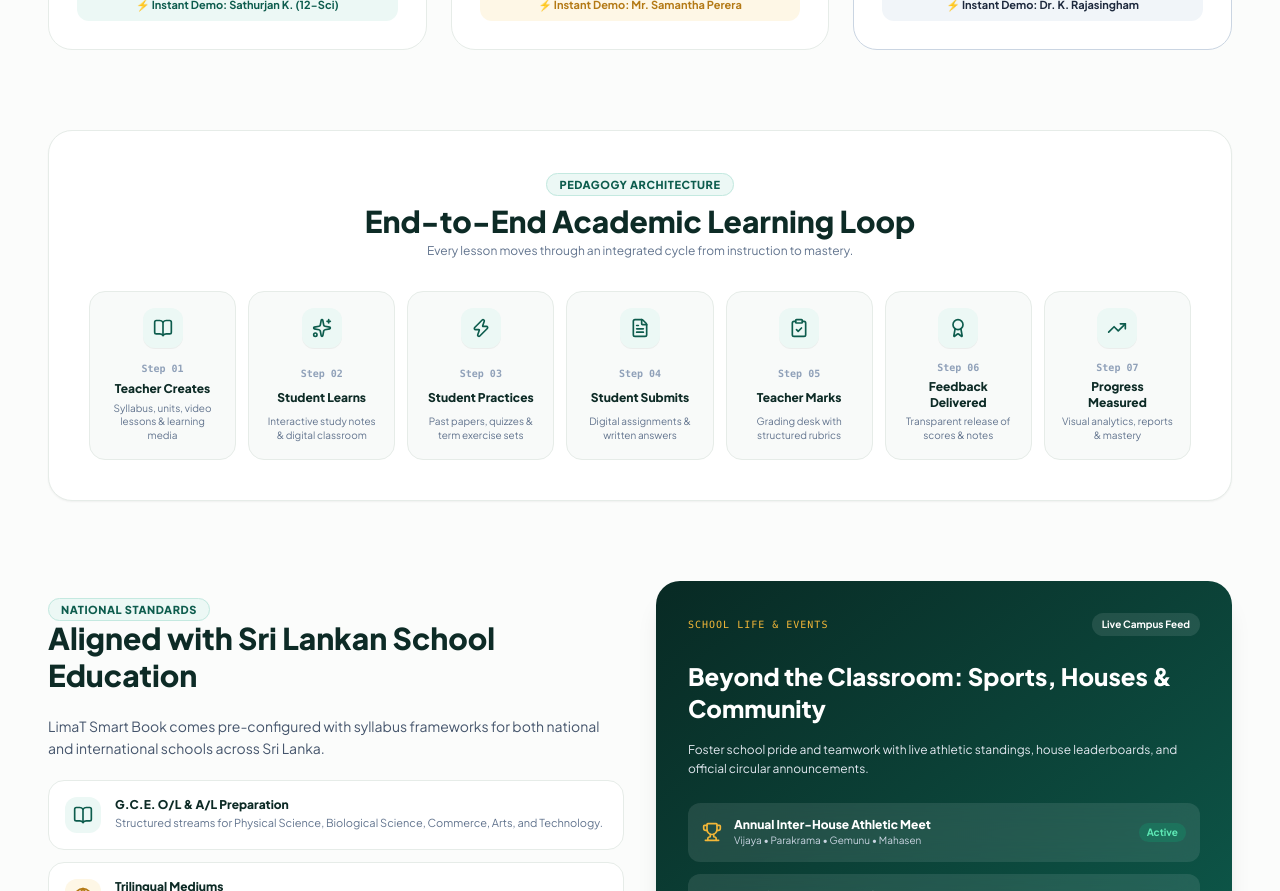
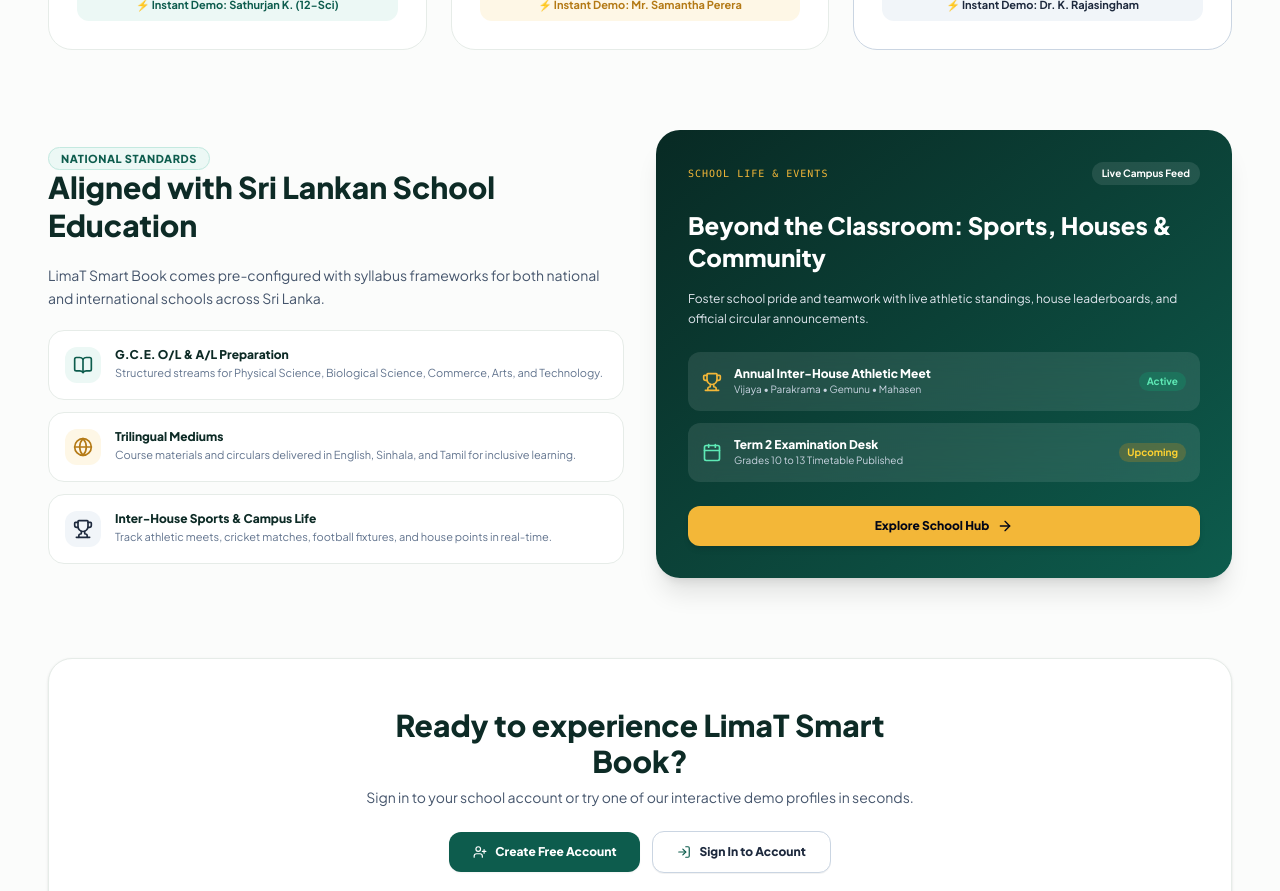
Before and after one commit to Saki06/LMS, a Next.js app: page / in a window 1280 px wide. Shown: the part 1340-2231 px from the top of the page. Built offline with nearby package versions, Linux system fonts and the light colour scheme.

Commit message:
feat: remove End-to-End Academic Learning Loop section and nav link

```diff
--- a/src/components/views/LandingView.tsx
+++ b/src/components/views/LandingView.tsx
@@ -9,8 +9,6 @@
   BookOpen,
   CheckCircle2,
   FileText,
-  ClipboardCheck,
-  Award,
   TrendingUp,
   ArrowRight,
   Sparkles,
@@ -172,16 +170,6 @@
     });
     onEnterApp();
   };
-
-  const learningLoop = [
-    { title: "Teacher Creates", desc: "Syllabus, units, video lessons & learning media", icon: BookOpen },
-    { title: "Student Learns", desc: "Interactive study notes & digital classroom", icon: Sparkles },
-    { title: "Student Practices", desc: "Past papers, quizzes & term exercise sets", icon: Zap },
-    { title: "Student Submits", desc: "Digital assignments & written answers", icon: FileText },
-    { title: "Teacher Marks", desc: "Grading desk with structured rubrics", icon: ClipboardCheck },
-    { title: "Feedback Delivered", desc: "Transparent release of scores & notes", icon: Award },
-    { title: "Progress Measured", desc: "Visual analytics, reports & mastery", icon: TrendingUp }
-  ];
 
   // =========================================================================
   // REUSABLE AUTH FORM COMPONENT (Used in Side Drawer AND Full Page View)
@@ -792,7 +780,6 @@
         {/* Desktop Anchor Links */}
         <div className="hidden lg:flex items-center gap-8 text-xs font-bold text-slate-600">
           <a href="#roles" className="hover:text-[#0d5c4d] transition-colors">Portals & Roles</a>
-          <a href="#learning-loop" className="hover:text-[#0d5c4d] transition-colors">Learning Loop</a>
           <a href="#curriculum" className="hover:text-[#0d5c4d] transition-colors">Sri Lankan Curriculum</a>
           <a href="#school-life" className="hover:text-[#0d5c4d] transition-colors">School Life</a>
         </div>
@@ -1140,40 +1127,6 @@
           </div>
         </div>
 
-        {/* 7-Step Academic Learning Loop */}
-        <div id="learning-loop" className="mt-20 p-8 sm:p-10 rounded-3xl bg-white border border-[#e6ece8] space-y-8 shadow-xs scroll-mt-24">
-          <div className="text-center max-w-xl mx-auto">
-            <span className="text-[11px] font-black uppercase tracking-wider text-[#0d5c4d] bg-[#ecf8f5] px-3 py-1 rounded-full border border-[#c4e9e0]">
-              Pedagogy Architecture
-            </span>
-            <h2 className="text-2xl sm:text-3xl font-black text-[#0d2b26] mt-2">
-              End-to-End Academic Learning Loop
-            </h2>
-            <p className="text-xs text-slate-500 mt-1">
-              Every lesson moves through an integrated cycle from instruction to mastery.
-            </p>
-          </div>
-
-          <div className="grid grid-cols-2 sm:grid-cols-4 lg:grid-cols-7 gap-3 text-center">
-            {learningLoop.map((step, idx) => {
-              const Icon = step.icon;
-              return (
-                <div
-                  key={idx}
-                  className="p-4 rounded-2xl bg-[#f8faf9] border border-[#e6ece8] hover:border-[#0d5c4d] hover:bg-[#edf5f2] transition-all flex flex-col items-center justify-between group"
-                >
-                  <div className="h-10 w-10 rounded-xl bg-[#ecf8f5] text-[#0d5c4d] group-hover:bg-[#0d5c4d] group-hover:text-white transition-colors flex items-center justify-center mb-3 shadow-2xs">
-                    <Icon className="h-5 w-5" />
-                  </div>
-                  <span className="text-[10px] font-mono font-bold text-slate-400">Step 0{idx + 1}</span>
-                  <p className="text-xs font-black text-[#0d2b26] mt-1">{step.title}</p>
-                  <p className="text-[10px] text-slate-500 mt-1 leading-snug">{step.desc}</p>
-                </div>
-              );
-            })}
-          </div>
-        </div>
-
         {/* Sri Lankan Curriculum Highlight Section */}
         <div id="curriculum" className="mt-20 grid grid-cols-1 md:grid-cols-2 gap-8 items-center scroll-mt-24">
           <div className="space-y-5">
```
